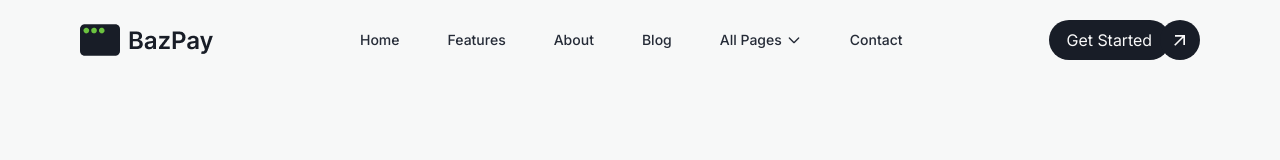
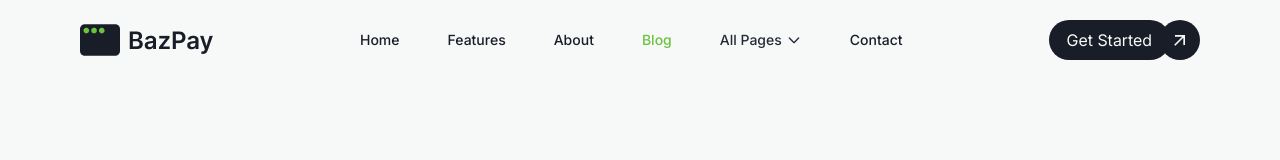
Before and after one commit to MdSaayed/BazPay, a React (Vite) app: page /blog in a window 1280 px wide. Shown: the top 160 px of the page. Built offline with nearby package versions, Linux system fonts and the light colour scheme.

Commit message:
Wroking on navbar, and transfer code to hp laptop

```diff
--- a/src/components/loadingAnimation/LoadingAnimation.jsx
+++ b/src/components/loadingAnimation/LoadingAnimation.jsx
@@ -8,7 +8,7 @@ const LoadingAnimation = () => {
   if (!isLoading || !animationData) return null;
 
   return (
-    <div className="bg-black top-0 left-0 fixed w-full opacity-85 z-50">
+    <div className="bg-black top-0 left-0 fixed w-full opacity-60 z-50">
       <div className="flex items-center justify-center h-screen">
         <Lottie animationData={animationData} loop={true} className="w-20 h-20" />
       </div>
--- /dev/null
+++ b/src/components/navbar/CustomNavLink.jsx
@@ -0,0 +1,54 @@
+import { NavLink } from 'react-router-dom';
+import PropTypes from 'prop-types';
+
+const CustomNavLink = ({ to, children, mobileMenu = false, setIsMobileMenuOpen }) => {
+  const handleMobileMenuClose = () => {
+    if (setIsMobileMenuOpen) {
+      setIsMobileMenuOpen(false); // Only call if setIsMobileMenuOpen is provided
+    }
+  };
+
+  return (
+    <>
+      {mobileMenu ? (
+        <NavLink
+          onClick={handleMobileMenuClose}
+          to={to}
+          className={({ isActive }) =>
+            isActive
+              ? 'font-medium py-2 text-limeGreen'
+              : 'text-primary font-medium py-2'
+          }
+        >
+          {children}
+        </NavLink>
+      ) : (
+        <NavLink
+          to={to}
+          className={({ isActive }) =>
+            isActive
+              ? 'nav-item px-3 py-2 text-sm font-medium transition-colors block text-limeGreen'
+              : 'nav-item px-3 py-2 text-sm font-medium transition-colors block text-primary'
+          }
+        >
+          {children}
+        </NavLink>
+      )}
+    </>
+  );
+};
+
+// Prop validation
+CustomNavLink.propTypes = {
+  to: PropTypes.string.isRequired,
+  children: PropTypes.node.isRequired,
+  mobileMenu: PropTypes.bool,
+  setIsMobileMenuOpen: PropTypes.func,
+};
+
+CustomNavLink.defaultProps = {
+  mobileMenu: false,
+  setIsMobileMenuOpen: null, // Set default as null instead of an empty function
+};
+
+export default CustomNavLink;
--- a/src/components/navbar/Navbar.jsx
+++ b/src/components/navbar/Navbar.jsx
@@ -1,7 +1,8 @@
 import React, { useState, useRef, useEffect } from "react";
-import { Link, NavLink } from "react-router-dom";
-import { MdOutlineArrowOutward, MdClose } from "react-icons/md"; // Import close icon
+import { MdOutlineArrowOutward, MdClose } from "react-icons/md";
 import { motion } from "framer-motion";
+import { NavLink } from 'react-router-dom';
+import CustomNavLink from "./CustomNavLink";
 
 const Navbar = () => {
   const [isAllPagesOpen, setAllPagesOpen] = useState(false);
@@ -9,15 +10,13 @@ const Navbar = () => {
   const dropdownRef = useRef(null);
   const timeoutRef = useRef(null);
 
-  // Handles hover interaction for the dropdown
   const handleMouseEnter = () => {
     if (timeoutRef.current) {
-      clearTimeout(timeoutRef.current); // Prevent hiding if user hovers back quickly
+      clearTimeout(timeoutRef.current);
     }
     setAllPagesOpen(true);
   };
 
-  // Handles mouse leave to hide dropdown
   const handleMouseLeave = () => {
     timeoutRef.current = setTimeout(() => {
       if (!dropdownRef.current.contains(document.querySelector(":hover"))) {
@@ -26,23 +25,13 @@ const Navbar = () => {
     }, 200);
   };
 
-
   useEffect(() => {
-    if (isMobileMenuOpen) {
-      document.body.style.overflow = "hidden"; // Disable scrolling
-    } else {
-      document.body.style.overflow = "auto"; // Enable scrolling
-    }
-
-    // Cleanup to reset the style when component unmounts or when mobile menu is closed
+    document.body.style.overflow = isMobileMenuOpen ? "hidden" : "auto";
     return () => {
       document.body.style.overflow = "auto";
     };
   }, [isMobileMenuOpen]);
 
-
-
-  // Handle mobile menu toggle
   const toggleMobileMenu = () => {
     setIsMobileMenuOpen(!isMobileMenuOpen);
   };
@@ -50,138 +39,62 @@ const Navbar = () => {
   return (
     <header className="bg-lightGrayishWhite">
       <div className="container py-0">
-        <div className="flex items-center justify-between h-20  z-40">
+        <div className="flex items-center justify-between h-20 z-40">
           <div className="flex-shrink-0 flex items-center">
             <NavLink to="/" className="flex items-center space-x-2">
               <img className="max-w-[134px]" src="/logo.png" alt="Logo" />
             </NavLink>
           </div>
 
-          {/* Desktop Menu */}
           <nav className="hidden lg:flex items-center space-x-6">
-            <Link to="/" className="nav-item px-3 py-2 text-sm font-medium transition-colors block">
-              Home
-            </Link>
-            <Link to="/features" className="nav-item px-3 py-2 text-sm font-medium transition-colors block">
-              Features
-            </Link>
-            <Link to="/about" className="nav-item px-3 py-2 text-sm font-medium transition-colors block">
-              About
-            </Link>
-            <Link to="/blog" className="nav-item px-3 py-2 text-sm font-medium transition-colors block">
-              Blog
-            </Link>
+            <CustomNavLink to='/'>Home</CustomNavLink>
+            <CustomNavLink to='/features'>Features</CustomNavLink>
+            <CustomNavLink to='/about'>About</CustomNavLink>
+            <CustomNavLink to='/blog'>Blog</CustomNavLink>
 
-            {/* Features Dropdown */}
             <div
               ref={dropdownRef}
               className="relative"
               onMouseEnter={handleMouseEnter}
               onMouseLeave={handleMouseLeave}
             >
-              <button
-                className="nav-item px-3 py-2 text-sm font-medium transition-colors flex items-center gap-1"
-              >
+              <button className="nav-item px-3 py-2 text-sm font-medium transition-colors flex items-center gap-1">
                 All Pages
-                <svg
-                  xmlns="http://www.w3.org/2000/svg"
-                  fill="none"
-                  viewBox="0 0 24 24"
-                  stroke="currentColor"
-                  className={`w-4 h-4 transform transition-transform ${
-                    isAllPagesOpen ? "rotate-180" : ""
-                  }`} // Rotate when open
-                >
+                <svg xmlns="http://www.w3.org/2000/svg" fill="none" viewBox="0 0 24 24" stroke="currentColor" className={`w-4 h-4 transform transition-transform ${isAllPagesOpen ? "rotate-180" : ""}`}>
                   <path strokeLinecap="round" strokeLinejoin="round" strokeWidth="2" d="M19 9l-7 7-7-7"></path>
                 </svg>
               </button>
 
-              {/* Dropdown with Animation */}
               {isAllPagesOpen && (
                 <motion.div
                   className="absolute top-full left-0 mt-2 w-56 z-30 bg-white text-primary rounded-lg shadow-lg border"
-                  initial={{ opacity: 0, y: -20 }} // Initial position and opacity
-                  animate={{ opacity: 1, y: 0 }} // Animate to visible
-                  exit={{ opacity: 0, y: -20 }} // Exit animation
+                  initial={{ opacity: 0, y: -20 }}
+                  animate={{ opacity: 1, y: 0 }}
+                  exit={{ opacity: 0, y: -20 }}
                   transition={{ duration: 0.3 }}
                 >
                   <ul className="space-y-1 h-full">
-                    <li>
-                      <Link to="/" className="nav-item px-3 py-2 text-sm font-medium transition-colors block">
-                        Home V1
-                      </Link>
-                    </li>
-                    <li>
-                      <Link to="/homev2" className="nav-item px-3 py-2 text-sm font-medium transition-colors block">
-                        Home V2
-                      </Link>
-                    </li>
-                    <li>
-                      <Link to="/features" className="nav-item px-3 py-2 text-sm font-medium transition-colors block">
-                        Features
-                      </Link>
-                    </li>
-                    <li>
-                      <Link to="/about" className="nav-item px-3 py-2 text-sm font-medium transition-colors block">
-                        About
-                      </Link>
-                    </li>
-                    <li>
-                      <Link to="/contact" className="nav-item px-3 py-2 text-sm font-medium transition-colors block">
-                      Contact
-                      </Link>
-                    </li>
-                    <li>
-                      <Link to="/blog" className="nav-item px-3 py-2 text-sm font-medium transition-colors block">
-                      Blog
-                      </Link>
-                    </li>
-                    <li>
-                      <Link to="/blog/3" className="nav-item px-3 py-2 text-sm font-medium transition-colors block">
-                      Blog Details
-                      </Link>
-                    </li>
-                    <li>
-                      <Link to="/pricing" className="nav-item px-3 py-2 text-sm font-medium transition-colors block">
-                      Pricing
-                      </Link>
-                    </li>
-                    <li>
-                      <Link to="/pricing/1" className="nav-item px-3 py-2 text-sm font-medium transition-colors block">
-                      Pricing Details
-                      </Link>
-                    </li>
-                    <li>
-                      <Link to="/licenses" className="nav-item px-3 py-2 text-sm font-medium transition-colors block">
-                      Licenses
-                      </Link>
-                    </li>
-                    <li>
-                      <Link to="/privacypolicy" className="nav-item px-3 py-2 text-sm font-medium transition-colors block">
-                      Privacy & Policy
-                      </Link>
-                    </li>
-                    <li>
-                      <Link to="/terms" className="nav-item px-3 py-2 text-sm font-medium transition-colors block">
-                      Terms
-                      </Link>
-                    </li>
-                    <li>
-                      <Link to="/error  " className="nav-item px-3 py-2 text-sm font-medium transition-colors block">
-                       Error
-                      </Link>
-                    </li>
+                    <li><CustomNavLink to='/'>Home V1</CustomNavLink></li>
+                    <li><CustomNavLink to='/homev2'>Home V2</CustomNavLink></li>
+                    <li><CustomNavLink to='/features'>Features</CustomNavLink></li>
+                    <li><CustomNavLink to='/about'>About</CustomNavLink></li>
+                    <li><CustomNavLink to='/contact'>Contact</CustomNavLink></li>
+                    <li><CustomNavLink to='/blog'>Blog</CustomNavLink></li>
+                    <li><CustomNavLink to='/blog/3'>Blog Details</CustomNavLink></li>
+                    <li><CustomNavLink to='/pricing'>Pricing</CustomNavLink></li>
+                    <li><CustomNavLink to='/pricing/1'>Pricing Details</CustomNavLink></li>
+                    <li><CustomNavLink to='/licenses'>Licenses</CustomNavLink></li>
+                    <li><CustomNavLink to='/privacypolicy'>Privacy & Policy</CustomNavLink></li>
+                    <li><CustomNavLink to='/terms'>Terms</CustomNavLink></li>
+                    <li><CustomNavLink to='/error'>Error</CustomNavLink></li>
                   </ul>
                 </motion.div>
               )}
             </div>
 
-            <Link to="/contact" className="nav-item px-3 py-2 text-sm font-medium transition-colors block">
-              Contact
-            </Link>
+            <CustomNavLink to='/contact'>Contact</CustomNavLink>
           </nav>
 
-          {/* nav button */}
           <div className="btn-wrapper hidden lg:block">
             <NavLink to="/pricing" className="btn-primary">
               <span>Get Started</span>
@@ -189,12 +102,9 @@ const Navbar = () => {
             </NavLink>
           </div>
 
-          {/* Mobile Menu Button */}
           <div className="lg:hidden flex items-center">
             <button onClick={toggleMobileMenu} className="text-primary">
-              {isMobileMenuOpen ? (
-                <MdClose className="w-6 h-6" />
-              ) : (
+              {isMobileMenuOpen ? <MdClose className="w-6 h-6" /> : (
                 <svg xmlns="http://www.w3.org/2000/svg" fill="none" viewBox="0 0 24 24" stroke="currentColor" className="w-6 h-6">
                   <path strokeLinecap="round" strokeLinejoin="round" strokeWidth="2" d="M4 6h16M4 12h16M4 18h16"></path>
                 </svg>
@@ -203,30 +113,14 @@ const Navbar = () => {
           </div>
         </div>
 
-        {/* Mobile Dropdown Menu with Height Animation */}
         {isMobileMenuOpen && (
-          <motion.div
-            className="lg:hidden fixed inset-0 top-16 z-30 bg-white"
-            initial={{ opacity: 0, top: "-100%" }} // Initial state (off-screen)
-            animate={{ opacity: 1, top: 80 }} // Animate to top-0 (visible)
-            exit={{ opacity: 0, top: "-100%" }} // Exit animation (move off-screen)
-            transition={{ duration: 0.3 }}
-          >
+          <motion.div className="lg:hidden fixed inset-0 top-16 z-30 bg-white" initial={{ opacity: 0, top: "-100%" }} animate={{ opacity: 1, top: 80 }} exit={{ opacity: 0, top: "-100%" }} transition={{ duration: 0.3 }}>
             <div className="container py-4 h-full overflow-y-auto">
               <nav className="flex flex-col space-y-2">
-                <Link onClick={() => setIsMobileMenuOpen(false)}  to="/" className="text-primary font-medium py-2">
-                  Home
-                </Link>
-                <Link onClick={() => setIsMobileMenuOpen(false)} to="/features" className="text-primary font-medium py-2">
-                  Features
-                </Link>
-                <Link onClick={() => setIsMobileMenuOpen(false)} to="/about" className="text-primary font-medium py-2">
-                  About
-                </Link>
-                <Link onClick={() => setIsMobileMenuOpen(false)} to="/blog" className="text-primary font-medium py-2">
-                  Blog
-                </Link>
-
+                <CustomNavLink to='/' mobileMenu={true} setIsMobileMenuOpen={() => setIsMobileMenuOpen(false)}>Home</CustomNavLink>
+                <CustomNavLink to='/features' mobileMenu={true} setIsMobileMenuOpen={() => setIsMobileMenuOpen(false)}>Features</CustomNavLink>
+                <CustomNavLink to='/about' mobileMenu={true} setIsMobileMenuOpen={() => setIsMobileMenuOpen(false)}>About</CustomNavLink>
+                <CustomNavLink to='/blog' mobileMenu={true} setIsMobileMenuOpen={() => setIsMobileMenuOpen(false)}>Blog</CustomNavLink>
                 {/* Features Dropdown in Mobile */}
                 <button
                   onClick={() => setAllPagesOpen(!isAllPagesOpen)}
@@ -244,82 +138,37 @@ const Navbar = () => {
                   >
                     <path strokeLinecap="round" strokeLinejoin="round" strokeWidth="2" d="M19 9l-7 7-7-7"></path>
                   </svg>
+
                 </button>
+                {isAllPagesOpen && (
+                      <div className="bg-softWhite rounded-lg p-3">
+                        <ul className="space-y-2">
+                          {[
+                            { path: '/', label: 'Home V1' },
+                            { path: '/homev2', label: 'Home V2' },
+                            { path: '/features', label: 'Features' },
+                            { path: '/about', label: 'About' },
+                            { path: '/contact', label: 'Contact' },
+                            { path: '/blog', label: 'Blog' },
+                            { path: '/blog/4', label: 'Blog Details' },
+                            { path: '/pricing', label: 'Pricing' },
+                            { path: '/pricing/1', label: 'Pricing Details' },
+                            { path: '/licenses', label: 'Licenses' },
+                            { path: '/privacypolicy', label: 'Privacy & Policy' },
+                            { path: '/terms', label: 'Terms' },
+                            { path: '/error', label: 'Error' },
+                          ].map(({ path, label }) => (
+                            <li key={path} className="mb-4">
+                              <CustomNavLink to={path} mobileMenu setIsMobileMenuOpen={setIsMobileMenuOpen}>
+                                {label}
+                              </CustomNavLink>
+                            </li>
+                          ))}
+                        </ul>
+                      </div>
+                    )}
 
-                  {isAllPagesOpen && (
-                    <div className="bg-softWhite rounded-lg p-3">
-                      <ul className="space-y-1">
-                        <li>
-                          <Link onClick={() => setIsMobileMenuOpen(false)}  to="/" className="nav-item px-3 py-2 text-sm font-medium transition-colors block">
-                            Home V1
-                          </Link>
-                        </li>
-                        <li>
-                          <Link onClick={() => setIsMobileMenuOpen(false)}  to="homev2" className="nav-item px-3 py-2 text-sm font-medium transition-colors block">
-                            Home V2
-                          </Link>
-                        </li>
-                        <li>
-                          <Link onClick={() => setIsMobileMenuOpen(false)}  to="/features" className="nav-item px-3 py-2 text-sm font-medium transition-colors block">
-                            Features
-                          </Link>
-                        </li>
-                        <li>
-                          <Link onClick={() => setIsMobileMenuOpen(false)}  to="/about" className="nav-item px-3 py-2 text-sm font-medium transition-colors block">
-                            About
-                          </Link>
-                        </li>
-                        <li>
-                          <Link onClick={() => setIsMobileMenuOpen(false)}  to="/contact" className="nav-item px-3 py-2 text-sm font-medium transition-colors block">
-                            Contact
-                          </Link>
-                        </li>
-                        <li>
-                          <Link onClick={() => setIsMobileMenuOpen(false)}  to="/blog" className="nav-item px-3 py-2 text-sm font-medium transition-colors block">
-                            Blog
-                          </Link>
-                        </li>
-                        <li>
-                          <Link onClick={() => setIsMobileMenuOpen(false)}  to="/blog/4" className="nav-item px-3 py-2 text-sm font-medium transition-colors block">
-                            Blog Details
-                          </Link>
-                        </li>
-                        <li>
-                          <Link onClick={() => setIsMobileMenuOpen(false)}  to="/pricing" className="nav-item px-3 py-2 text-sm font-medium transition-colors block">
-                            Pricing
-                          </Link>
-                        </li>
-                        <li>
-                          <Link onClick={() => setIsMobileMenuOpen(false)}  to="/pricing/1" className="nav-item px-3 py-2 text-sm font-medium transition-colors block">
-                            Pricing Details
-                          </Link>
-                        </li>
-                        <li>
-                          <Link onClick={() => setIsMobileMenuOpen(false)}  to="/licenses" className="nav-item px-3 py-2 text-sm font-medium transition-colors block">
-                            Licenses
-                          </Link>
-                        </li>
-                        <li>
-                          <Link onClick={() => setIsMobileMenuOpen(false)}  to="/privacypolicy" className="nav-item px-3 py-2 text-sm font-medium transition-colors block">
-                            Privacy & Policy
-                          </Link>
-                        </li>
-                        <li>
-                          <Link onClick={() => setIsMobileMenuOpen(false)}  to="/terms" className="nav-item px-3 py-2 text-sm font-medium transition-colors block">
-                            Terms
-                          </Link>
-                        </li>
-                        <li>
-                          <Link onClick={() => setIsMobileMenuOpen(false)}  to="/error" className="nav-item px-3 py-2 text-sm font-medium transition-colors block">
-                            Error
-                          </Link>
-                        </li>
-                      </ul>
-                    </div>
-                  )}
-                <Link onClick={() => setIsMobileMenuOpen(false)}  to="/contact" className="text-primary font-medium py-2">
-                  Contact
-                </Link>
+                <CustomNavLink to='/contact' mobileMenu={true} setIsMobileMenuOpen={() => setIsMobileMenuOpen(false)}>Contact</CustomNavLink>
               </nav>
             </div>
           </motion.div>
```
